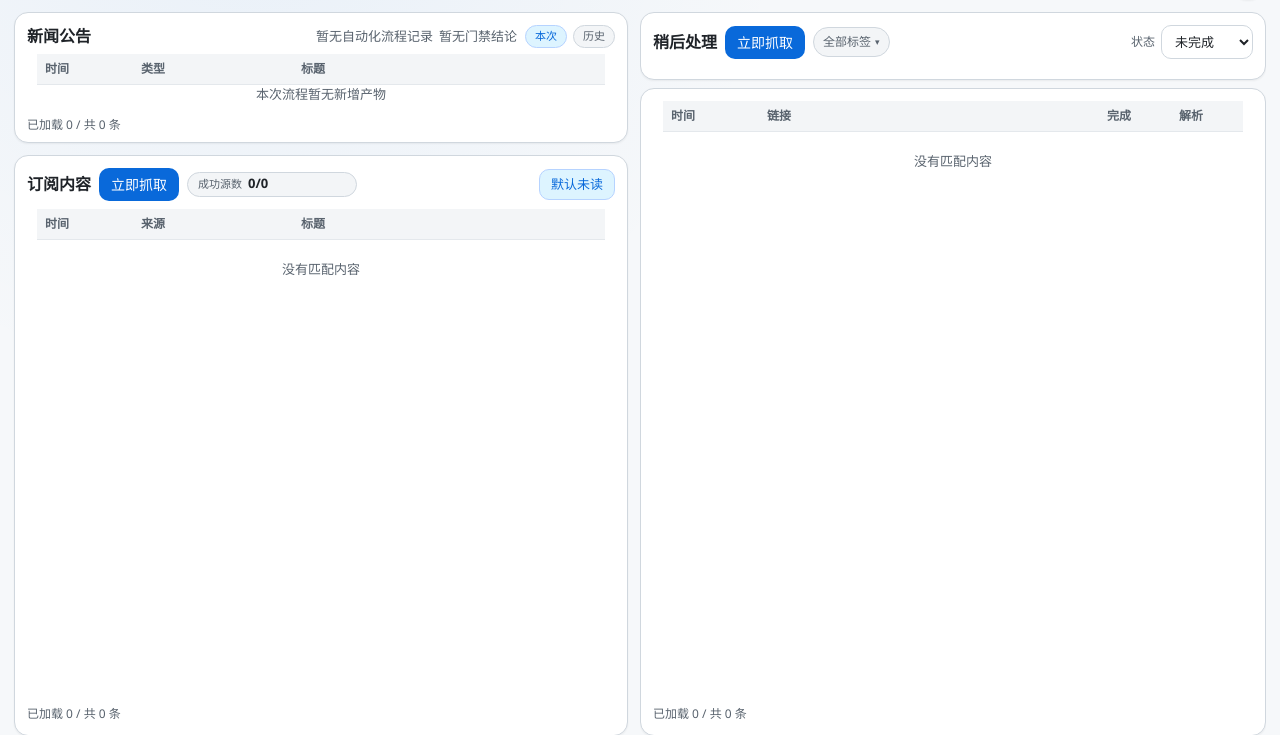
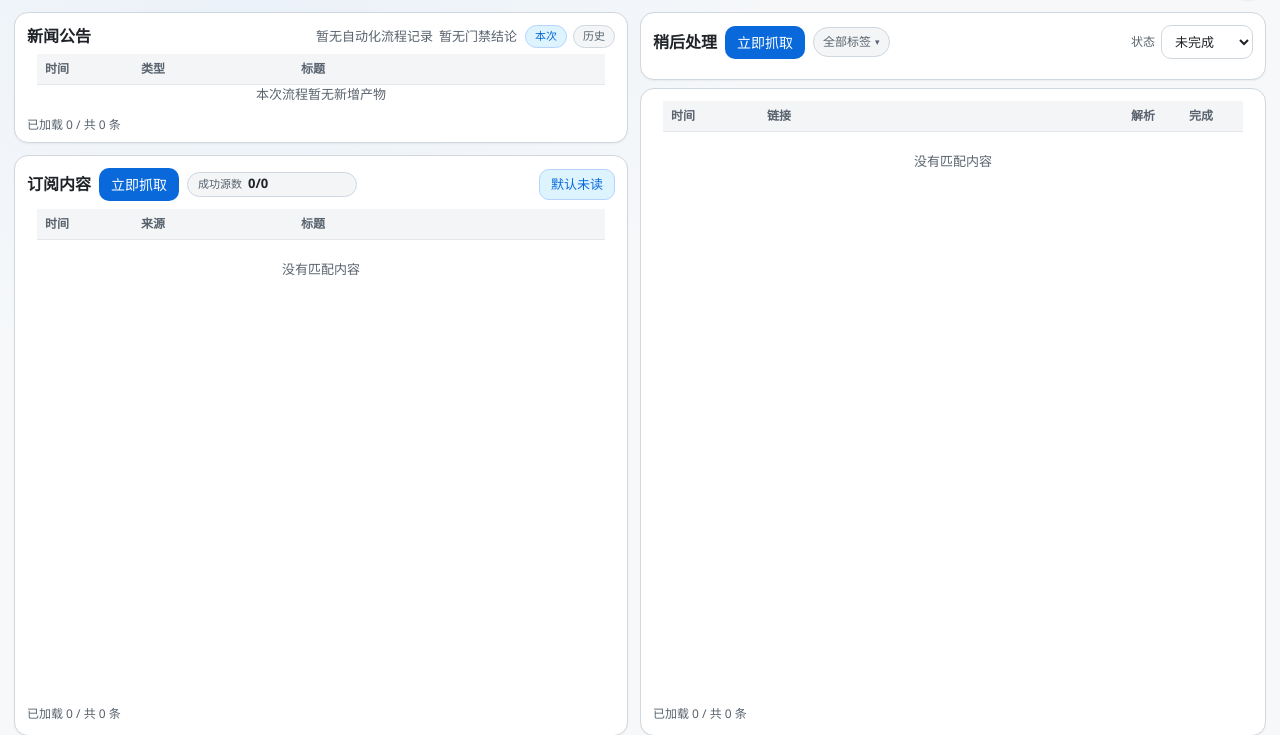
Before and after one commit to stelvetica/infoflowhub, a FastAPI app: page / in a window 1280 px wide. Shown: the part 50-785 px from the top of the page. Run offline with FastAPI, Linux system fonts and the light colour scheme; data that the repository does not hold is empty; some libraries are stand-ins or nearby versions.

Commit message:
style(laterhub): 解析列前移到完成前并压紧按钮间距

```diff
--- a/web/static/styles.css
+++ b/web/static/styles.css
@@ -399,8 +399,11 @@ td { font-size: var(--fs-sm); }
 /* 稍后处理表 */
 .laterhub-table .col-time { width: 96px; }
 .laterhub-table .col-title { width: auto; }
-.laterhub-table .col-action { width: 72px; }
-.laterhub-table .col-digest { width: 72px; }
+.laterhub-table .col-action { width: 62px; }
+.laterhub-table .col-digest { width: 58px; }
+/* 「解析」「完成」紧邻两列：各让半步内边距，避免按钮之间空出一道 */
+.laterhub-table .laterhub-digest-cell { padding-right: 0; }
+.laterhub-table .laterhub-action-cell { padding-left: 4px; }
 /* 「解析」列：灰(ghost)未解析 / 蓝(btn)已解析，尺寸跟随行内小按钮 */
 .laterhub-digest-cell { white-space: nowrap; }
 .laterhub-digest-cell .btn {
--- a/web/templates/partials/laterhub_panel.html
+++ b/web/templates/partials/laterhub_panel.html
@@ -53,15 +53,15 @@
         <colgroup>
           <col class="col-time">
           <col class="col-title">
+          <col class="col-digest">
           <col class="col-action">
-          <col class="col-digest">
         </colgroup>
         <thead>
           <tr>
             <th>时间</th>
             <th>链接</th>
+            <th>解析</th>
             <th>完成</th>
-            <th>解析</th>
           </tr>
         </thead>
         <tbody>
@@ -81,15 +81,15 @@
                 </div>
                 <div class="subtle cell-ellipsis" title="{{ item.tags_text or '-' }}">{{ item.tags_text or '-' }}</div>
               </td>
+              <td class="laterhub-digest-cell">
+                {% include "partials/laterhub_digest_cell.html" %}
+              </td>
               <td class="laterhub-action-cell laterhub-action-cell-small">
                 {# 提交交给 app.js 就地换行:整块重绘面板会丢掉已续载的行与滚动位置 #}
                 <form data-toggle-url="/actions/laterhub/{{ item.id }}/toggle-finished?{{ params|urlencode }}&{{ laterhub.state_query }}">
                   <input type="hidden" name="finished" value="{{ 0 if item.is_finished else 1 }}">
                   <button class="btn {% if item.is_finished %}secondary{% endif %}" type="submit">{{ '未完成' if item.is_finished else '完成' }}</button>
                 </form>
-              </td>
-              <td class="laterhub-digest-cell">
-                {% include "partials/laterhub_digest_cell.html" %}
               </td>
             </tr>
             {% endfor %}
```
